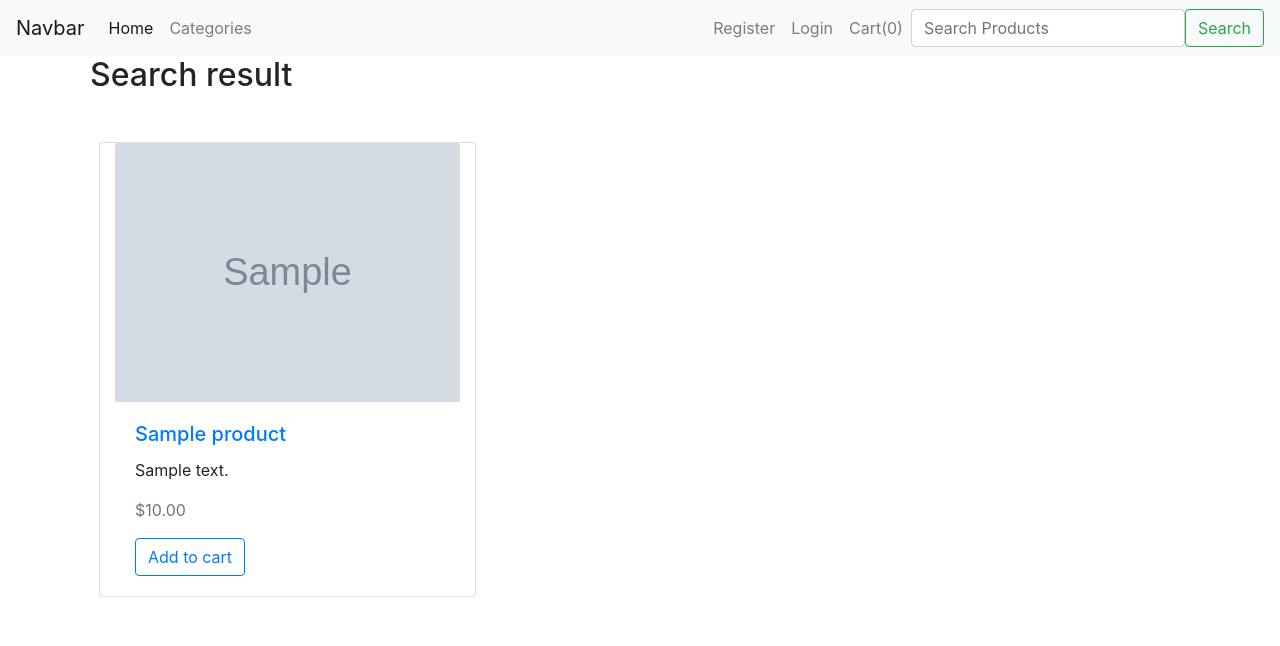
After one commit to moyosore1/MS-ecommerce, a Django app: page /search/ in a window 1280 px wide. The commit adds this page. Shown: the top 646 px of the page. Run offline with Django 3.2, Linux system fonts and the light colour scheme; tables that the repository leaves empty hold one stand-in row (values such as "Sample post"); grey boxes marked "Sample" are stand-in pictures; some libraries are stand-ins or nearby versions.

Commit message:
New commit

```diff
--- a/MSEcommerce/settings.py
+++ b/MSEcommerce/settings.py
@@ -40,6 +40,7 @@ INSTALLED_APPS = [
     'django.contrib.sessions',
     'django.contrib.messages',
     'django.contrib.staticfiles',
+    'django_filters',
 ]
 
 MIDDLEWARE = [
--- a/store/admin.py
+++ b/store/admin.py
@@ -1,7 +1,10 @@
 from django.contrib import admin
 from .models import *
+import datetime
+from django.utils.translation import gettext_lazy as _
 
 # Register your models here.
+
 admin.site.register(Product)
 admin.site.register(Customer)
 admin.site.register(Order)
--- /dev/null
+++ b/store/filters.py
@@ -0,0 +1,10 @@
+import django_filters
+from django_filters import CharFilter
+
+from .models import Product
+
+class ProductFilter(django_filters.FilterSet):
+	product_name = CharFilter(field_name="product_name", lookup_expr="icontains")
+	class Meta:
+		model = Product
+		fields = ['product_name']
--- a/store/templates/store/navbar.html
+++ b/store/templates/store/navbar.html
@@ -23,7 +23,10 @@
                 <li class="nav-item"><a class="nav-link" href="{% url 'Store-cart' %}">Cart({{cart_items}})</a></li>
 
             </ul>
-
+              <form class="form-inline my-2 my-lg-0" method="GET" action="{% url 'Search-product'%}">
+                <input type="text" class="form-control" name="product_name" placeholder="Search Products">
+      <button class="btn btn-outline-success my-2 my-sm-0" type="submit">Search</button>
+    </form>
         </div>
     </nav>
 
--- a/store/templates/store/product_details.html
+++ b/store/templates/store/product_details.html
@@ -5,7 +5,7 @@
 {% block content %}
 
 
-  <div class="card mb-3" style="max-width: 1000px;">
+  <div class="card mb-3 mt-5" style="max-width: 1000px;">
   <div class="row no-gutters">
     <div class="col-md-4">
       <img src="{{ product.imageURL}}" class="card-img" alt="...">
--- /dev/null
+++ b/store/templates/store/results.html
@@ -0,0 +1,27 @@
+{% extends 'store/base_template.html' %}
+{% load static %}
+
+{% block title%} Home {% endblock title %}
+{% block content %}
+    <h2>Search result</h2>
+
+        <div class="row mt-5">
+          {% for product in search.qs %}
+          <div class="col-sm-4 card ml-4" style="margin-bottom:50px">
+            <img src="{{ product.imageURL}}" class="card-img-top" alt="...">
+            <div class="card-body">
+              <h5 class="card-title" ><a href="{% url 'Product_details' product.id %}">{{ product.product_name}}</a></h5>
+              <p class="card-text">{{ product.product_description}}</p>
+              <p class="text-muted">${{ product.product_price|floatformat:2}}</p>
+              <a class="btn btn-outline-primary update-cart" data-product_id={{product.id}} data-action="add" >Add to cart</a>
+
+            </div>
+          </div>
+          {% endfor %}
+    </div>
+
+{% endblock content %}
+
+{% block js %}
+<script src="{% static 'js/cart.js' %}"></script>
+{% endblock js %}
--- a/store/urls.py
+++ b/store/urls.py
@@ -13,4 +13,5 @@ urlpatterns = [
     path('add-to-wishlist/<str:pk>', views.add_to_wishlist, name='add_to_wishlist'),
     path('remove_from_wishlist/<str:pk>', views.remove_from_wishlist, name='remove_from_wishlist'),
     path('move_to_cart/<str:pk>', views.move_to_cart, name='move_to_cart'),
+    path('search/', views.search_products, name='Search-product'),
 ]
--- a/store/views.py
+++ b/store/views.py
@@ -10,6 +10,7 @@ from django.views.decorators.csrf import csrf_exempt
 from django.contrib.auth.decorators import login_required
 from django.contrib import messages
 from django.core.mail import send_mail
+from .filters import ProductFilter
 
 
 # Create your views here.
@@ -19,6 +20,8 @@ def shop(request):
     data = cartData(request)
     categories = Category.objects.all()
     products = Product.objects.all()
+
+
     context = {
         'products': products,
         'categories': categories,
@@ -206,3 +209,15 @@ def move_to_cart(request, pk):
         return redirect('Store-cart')
     else:
         return redirect('Store-home')
+
+
+def search_products(request):
+    data = cartData(request)
+    categories = Category.objects.all()
+    search = ProductFilter(request.GET, queryset=Product.objects.all())
+    context = {
+        'categories': categories,
+        'cart_items': data['cartItems'],
+        'search':search
+    }
+    return render(request, 'store/results.html', context)
```
Also changed, not shown: media/product_images/samsung.jpg (added).
